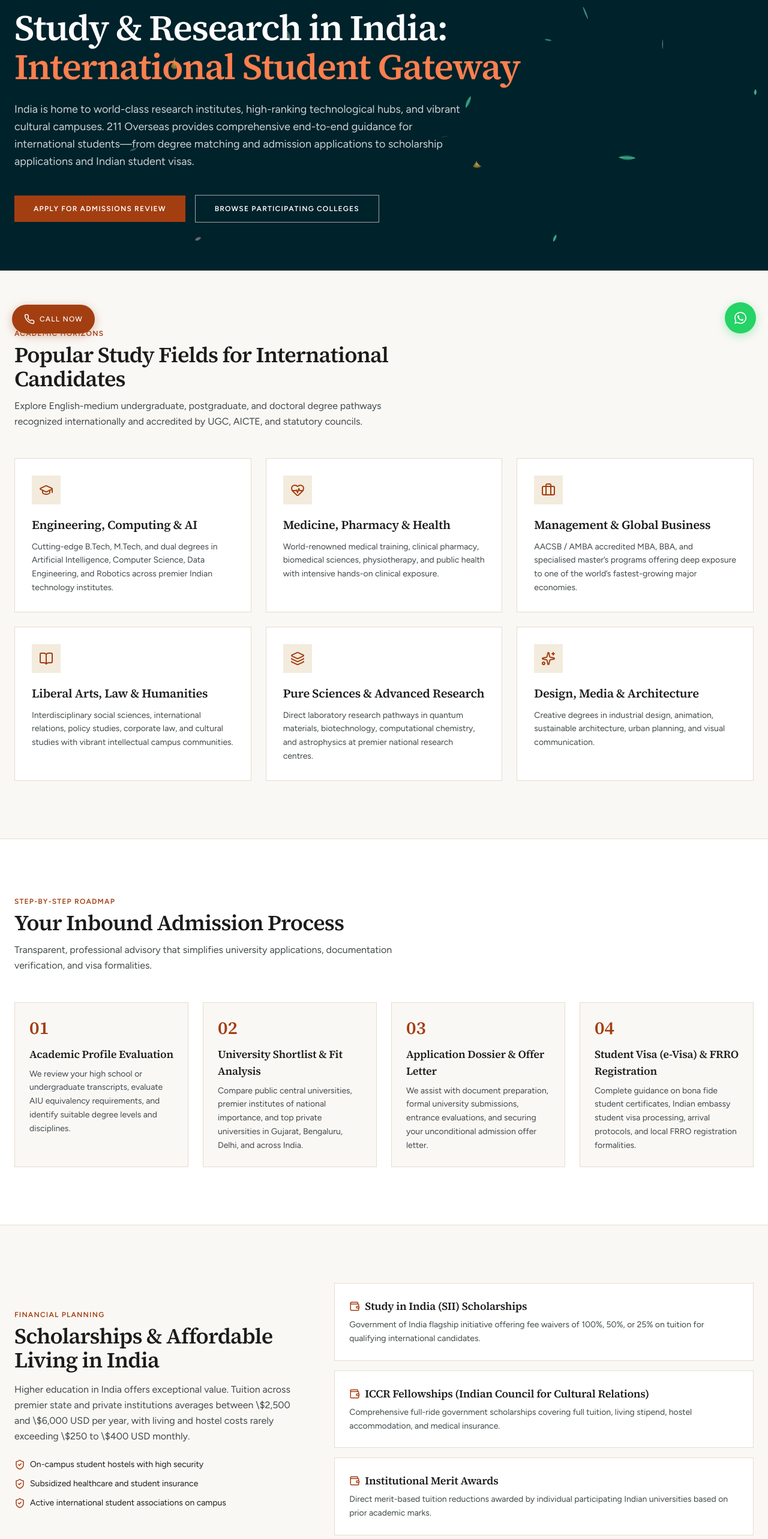
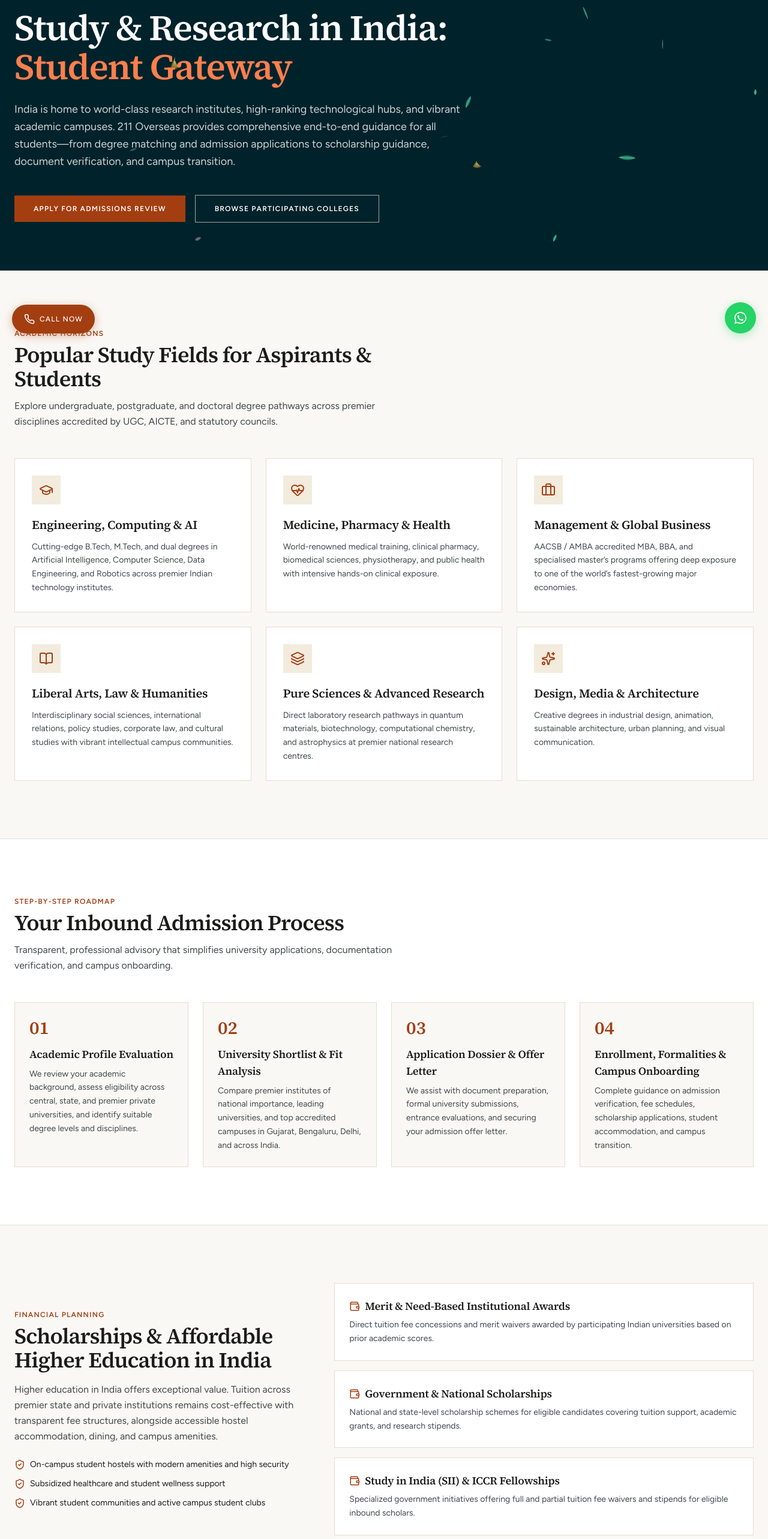
Before and after one commit to siddhartha98701-devsid/211-overseas, a Next.js app: page /inbound/students in a window 1280 px wide. Shown: the part 228-2794 px from the top of the page at 60% size. Built offline with nearby package versions, Linux system fonts and the light colour scheme.

Commit message:
feat(inbound): generalize inbound portal and student subpage for all prospective students (domestic, NRI, and international)

```diff
--- a/src/app/inbound/collaborations/page.tsx
+++ b/src/app/inbound/collaborations/page.tsx
@@ -97,7 +97,7 @@ export default function InboundCollaborationsPage() {
             <span className="font-semibold text-white">College Collaboration Desk</span>
             <span className="text-white/40">|</span>
             <Link href="/inbound/students" className="text-[#FC7F4E] hover:underline font-medium inline-flex items-center gap-1">
-              <span>Are you an International Student? Visit Student Admissions Portal</span>
+              <span>Are you a Student? Visit Student Admissions Portal</span>
               <ArrowRight size={13} />
             </Link>
           </div>
--- a/src/app/inbound/page.tsx
+++ b/src/app/inbound/page.tsx
@@ -198,8 +198,8 @@ const INSTITUTION_CARDS = [
 // Section L FAQs Data (Verbatim)
 const INBOUND_FAQS = [
   {
-    q: 'Can international students study at universities in India?',
-    a: 'Yes. Eligible international applicants can apply to Indian universities, subject to academic qualifications, admission categories and the institution’s own procedures.',
+    q: 'Who can apply to Indian universities through 211 Overseas?',
+    a: 'All eligible students—domestic, NRI, and international applicants—can explore degree options and admission pathways across Indian universities, subject to course qualifications, admission categories and the institution’s own procedures.',
   },
   {
     q: 'Are the universities listed partners of 211 Overseas?',
@@ -266,7 +266,7 @@ export default function InboundPage() {
               </p>
 
               <p className="text-base sm:text-lg text-[#41484B] leading-relaxed max-w-2xl mb-8">
-                Explore premier academic and collaborative possibilities in one of the world&apos;s most dynamic higher education landscapes. Whether you are an international student seeking degree admissions or a global university forging bilateral institutional partnerships, 211 Overseas connects you with India&apos;s top colleges and research hubs.
+                Explore premier academic and collaborative possibilities in one of the world&apos;s most dynamic higher education landscapes. Whether you are a student exploring college and university admissions or an institution forging bilateral academic partnerships, 211 Overseas connects you with India&apos;s top colleges and research hubs.
               </p>
 
               <div className="flex flex-wrap items-center gap-3">
@@ -325,7 +325,7 @@ export default function InboundPage() {
           </div>
 
           <div className="grid grid-cols-1 md:grid-cols-2 gap-8">
-            {/* Card 1: For International Students */}
+            {/* Card 1: For Students */}
             <div className="bg-white border-2 border-[#E6DDCC] hover:border-[#A33E11] p-8 transition-all flex flex-col justify-between shadow-sm hover:shadow-md group">
               <div>
                 <div className="w-14 h-14 bg-[#F3EBDD] text-[#A33E11] flex items-center justify-center mb-6 rounded-xs group-hover:bg-[#A33E11] group-hover:text-white transition-colors">
@@ -335,23 +335,23 @@ export default function InboundPage() {
                   Student Gateway
                 </span>
                 <h3 className="font-serif text-2xl sm:text-3xl font-bold text-[#1B1C1A] mb-3">
-                  For International Students
+                  For Students &amp; Aspirants
                 </h3>
                 <p className="text-sm sm:text-base text-[#41484B] leading-relaxed mb-6">
-                  Comprehensive guidance for international candidates seeking undergraduate, postgraduate, and clinical research admissions across premier Indian institutions, along with SII &amp; ICCR scholarship advisory and student visa assistance.
+                  Comprehensive admissions and course guidance for students seeking undergraduate, postgraduate, and doctoral degrees across premier Indian universities and colleges, along with merit scholarship advisory and campus onboarding.
                 </p>
                 <div className="space-y-2 mb-8 text-xs text-[#1B1C1A]">
                   <div className="flex items-center gap-2">
                     <span className="w-1.5 h-1.5 rounded-full bg-[#A33E11]" />
-                    <span>English-taught engineering, medicine, AI &amp; business programs</span>
+                    <span>Engineering, medicine, management, AI &amp; liberal arts degrees</span>
                   </div>
                   <div className="flex items-center gap-2">
                     <span className="w-1.5 h-1.5 rounded-full bg-[#A33E11]" />
-                    <span>Scholarship evaluation (Study in India &amp; ICCR fellowships)</span>
+                    <span>Merit scholarship evaluation and institutional fee assistance</span>
                   </div>
                   <div className="flex items-center gap-2">
                     <span className="w-1.5 h-1.5 rounded-full bg-[#A33E11]" />
-                    <span>e-Student Visa documentation &amp; campus hostel accommodation</span>
+                    <span>Campus discovery across Gujarat and premier national university hubs</span>
                   </div>
                 </div>
               </div>
@@ -429,13 +429,13 @@ export default function InboundPage() {
         <div className="max-w-[1280px] mx-auto px-6">
           <div className="max-w-2xl mb-12">
             <span className="text-xs font-semibold uppercase tracking-widest text-[#A33E11] block mb-2">
-              WHY STUDY IN INDIA?
+              WHY HIGHER EDUCATION IN INDIA?
             </span>
             <h2 className="font-serif text-3xl md:text-4xl font-bold text-[#1B1C1A] tracking-tight mb-4">
-              International Education. An Experience Uniquely Indian.
+              Higher Education in India. Diverse, Dynamic &amp; Forward-Looking.
             </h2>
             <p className="text-sm md:text-base text-[#41484B] leading-relaxed">
-              An extensive higher education landscape, emerging industries, culturally diverse communities and academic programmes across disciplines.
+              An extensive higher education landscape, emerging industries, culturally diverse communities and academic programmes across disciplines for all aspiring students.
             </p>
           </div>
 
@@ -475,7 +475,7 @@ export default function InboundPage() {
               Universities in Gujarat
             </h2>
             <p className="text-sm md:text-base text-[#41484B] leading-relaxed">
-              Explore selected private universities across Gujarat with international admissions facilities and a range of academic pathways. The universities below are independent institutions presented for student discovery.
+              Explore selected private universities across Gujarat with established admissions facilities and a range of academic pathways. The universities below are independent institutions presented for student discovery.
             </p>
           </div>
 
@@ -516,7 +516,7 @@ export default function InboundPage() {
               Other Universities
             </h2>
             <p className="text-sm md:text-base text-[#41484B] leading-relaxed">
-              Look beyond one state. India has private and deemed-to-be universities with established international admissions arrangements and multicultural campuses. Explore these additional options according to course preference, budget and student-support needs.
+              Look beyond one state. India has premier private and deemed-to-be universities with established admissions arrangements and multicultural campuses. Explore these additional options according to course preference, budget and student-support needs.
             </p>
           </div>
 
--- a/src/app/inbound/students/page.tsx
+++ b/src/app/inbound/students/page.tsx
@@ -16,9 +16,9 @@ import { InboundEnquiryForm } from '@/components/inbound/InboundEnquiryForm';
 import { CtaStrip } from '@/components/sections/CtaStrip';
 
 export const metadata: Metadata = {
-  title: 'International Student Admissions in India | Inbound Study & Research | 211 Overseas',
+  title: 'Student Admissions in India | Inbound Study & Research | 211 Overseas',
   description:
-    'Dedicated international student admissions gateway for Indian universities. Guidance on degrees, eligibility, ICCR & SII scholarships, student visa (e-Visa), and campus life.',
+    'Dedicated admissions gateway for Indian universities and premier colleges. Guidance on degrees, eligibility, scholarships, application processes, and campus life for all students.',
 };
 
 const DISCIPLINES = [
@@ -58,37 +58,37 @@ const ADMISSION_STEPS = [
   {
     step: '01',
     title: 'Academic Profile Evaluation',
-    desc: 'We review your high school or undergraduate transcripts, evaluate AIU equivalency requirements, and identify suitable degree levels and disciplines.',
+    desc: 'We review your academic background, assess eligibility across central, state, and premier private universities, and identify suitable degree levels and disciplines.',
   },
   {
     step: '02',
     title: 'University Shortlist & Fit Analysis',
-    desc: 'Compare public central universities, premier institutes of national importance, and top private universities in Gujarat, Bengaluru, Delhi, and across India.',
+    desc: 'Compare premier institutes of national importance, leading universities, and top accredited campuses in Gujarat, Bengaluru, Delhi, and across India.',
   },
   {
     step: '03',
     title: 'Application Dossier & Offer Letter',
-    desc: 'We assist with document preparation, formal university submissions, entrance evaluations, and securing your unconditional admission offer letter.',
+    desc: 'We assist with document preparation, formal university submissions, entrance evaluations, and securing your admission offer letter.',
   },
   {
     step: '04',
-    title: 'Student Visa (e-Visa) & FRRO Registration',
-    desc: 'Complete guidance on bona fide student certificates, Indian embassy student visa processing, arrival protocols, and local FRRO registration formalities.',
+    title: 'Enrollment, Formalities & Campus Onboarding',
+    desc: 'Complete guidance on admission verification, fee schedules, scholarship applications, student accommodation, and campus transition.',
   },
 ];
 
 const SCHOLARSHIP_ROUTES = [
   {
-    name: 'Study in India (SII) Scholarships',
-    scope: 'Government of India flagship initiative offering fee waivers of 100%, 50%, or 25% on tuition for qualifying international candidates.',
+    name: 'Merit & Need-Based Institutional Awards',
+    scope: 'Direct tuition fee concessions and merit waivers awarded by participating Indian universities based on prior academic scores.',
   },
   {
-    name: 'ICCR Fellowships (Indian Council for Cultural Relations)',
-    scope: 'Comprehensive full-ride government scholarships covering full tuition, living stipend, hostel accommodation, and medical insurance.',
+    name: 'Government & National Scholarships',
+    scope: 'National and state-level scholarship schemes for eligible candidates covering tuition support, academic grants, and research stipends.',
   },
   {
-    name: 'Institutional Merit Awards',
-    scope: 'Direct merit-based tuition reductions awarded by individual participating Indian universities based on prior academic marks.',
+    name: 'Study in India (SII) & ICCR Fellowships',
+    scope: 'Specialized government initiatives offering full and partial tuition fee waivers and stipends for eligible inbound scholars.',
   },
 ];
 
@@ -106,7 +106,7 @@ export default function InboundStudentsPage() {
             <span>/</span>
             <Link href="/inbound" className="hover:text-white transition-colors">Inbound India</Link>
             <span>/</span>
-            <span className="text-[#FC7F4E] font-semibold">For International Students</span>
+            <span className="text-[#FC7F4E] font-semibold">For Students</span>
           </nav>
 
           {/* Audience Switcher Banner */}
@@ -121,11 +121,11 @@ export default function InboundStudentsPage() {
           </div>
 
           <h1 className="font-serif text-3xl sm:text-4xl md:text-5xl lg:text-6xl font-bold tracking-tight text-white max-w-4xl leading-[1.08] mb-6">
-            Study &amp; Research in India: <span className="text-[#FC7F4E]">International Student Gateway</span>
+            Study &amp; Research in India: <span className="text-[#FC7F4E]">Student Gateway</span>
           </h1>
 
           <p className="text-base sm:text-lg text-white/80 max-w-3xl leading-relaxed mb-10">
-            India is home to world-class research institutes, high-ranking technological hubs, and vibrant cultural campuses. 211 Overseas provides comprehensive end-to-end guidance for international students—from degree matching and admission applications to scholarship applications and Indian student visas.
+            India is home to world-class research institutes, high-ranking technological hubs, and vibrant academic campuses. 211 Overseas provides comprehensive end-to-end guidance for all students—from degree matching and admission applications to scholarship guidance, document verification, and campus transition.
           </p>
 
           <div className="flex flex-wrap items-center gap-4">
@@ -153,10 +153,10 @@ export default function InboundStudentsPage() {
               Academic Horizons
             </span>
             <h2 className="font-serif text-2xl sm:text-3xl md:text-4xl font-bold text-[#1B1C1A] tracking-tight">
-              Popular Study Fields for International Candidates
+              Popular Study Fields for Aspirants &amp; Students
             </h2>
             <p className="mt-3 text-sm sm:text-base text-[#41484B] leading-relaxed">
-              Explore English-medium undergraduate, postgraduate, and doctoral degree pathways recognized internationally and accredited by UGC, AICTE, and statutory councils.
+              Explore undergraduate, postgraduate, and doctoral degree pathways across premier disciplines accredited by UGC, AICTE, and statutory councils.
             </p>
           </div>
 
@@ -194,7 +194,7 @@ export default function InboundStudentsPage() {
               Your Inbound Admission Process
             </h2>
             <p className="mt-3 text-sm sm:text-base text-[#41484B] leading-relaxed">
-              Transparent, professional advisory that simplifies university applications, documentation verification, and visa formalities.
+              Transparent, professional advisory that simplifies university applications, documentation verification, and campus onboarding.
             </p>
           </div>
 
@@ -224,23 +224,23 @@ export default function InboundStudentsPage() {
               Financial Planning
             </span>
             <h2 className="font-serif text-2xl sm:text-3xl md:text-4xl font-bold text-[#1B1C1A] tracking-tight mb-4">
-              Scholarships &amp; Affordable Living in India
+              Scholarships &amp; Affordable Higher Education in India
             </h2>
             <p className="text-sm sm:text-base text-[#41484B] leading-relaxed mb-6">
-              Higher education in India offers exceptional value. Tuition across premier state and private institutions averages between \$2,500 and \$6,000 USD per year, with living and hostel costs rarely exceeding \$250 to \$400 USD monthly.
+              Higher education in India offers exceptional value. Tuition across premier state and private institutions remains cost-effective with transparent fee structures, alongside accessible hostel accommodation, dining, and campus amenities.
             </p>
             <div className="space-y-3 text-xs sm:text-sm text-[#1B1C1A]">
               <div className="flex items-center gap-2">
                 <ShieldCheck size={18} className="text-[#A33E11] shrink-0" />
-                <span>On-campus student hostels with high security</span>
+                <span>On-campus student hostels with modern amenities and high security</span>
               </div>
               <div className="flex items-center gap-2">
                 <ShieldCheck size={18} className="text-[#A33E11] shrink-0" />
-                <span>Subsidized healthcare and student insurance</span>
+                <span>Subsidized healthcare and student wellness support</span>
               </div>
               <div className="flex items-center gap-2">
                 <ShieldCheck size={18} className="text-[#A33E11] shrink-0" />
-                <span>Active international student associations on campus</span>
+                <span>Vibrant student communities and active campus student clubs</span>
               </div>
             </div>
           </div>
@@ -272,7 +272,7 @@ export default function InboundStudentsPage() {
               Request Your Indian University Admissions Shortlist
             </h2>
             <p className="mt-3 text-sm text-[#41484B] leading-relaxed">
-              Submit your academic details. Our inbound student advisory team will assess your eligibility and connect with verified options and next steps.
+              Submit your academic details. Our student advisory team will assess your eligibility and connect with verified options and next steps.
             </p>
           </div>
 
@@ -283,7 +283,7 @@ export default function InboundStudentsPage() {
       </section>
 
       {/* Quick Consultation CTA */}
-      <CtaStrip heading="Have questions about studying in India?" interest="Study in India (Inbound Student)" />
+      <CtaStrip heading="Have questions about studying in India?" interest="Study in India (Student Admissions)" />
     </div>
   );
 }
--- a/src/content/site.ts
+++ b/src/content/site.ts
@@ -106,7 +106,7 @@ export const siteContent = {
         href: '/inbound',
         children: [
           { label: 'Inbound Overview', href: '/inbound' },
-          { label: 'For International Students', href: '/inbound/students' },
+          { label: 'For Students', href: '/inbound/students' },
           { label: 'Institutional Collaborations', href: '/inbound/collaborations' },
         ],
       },
```
